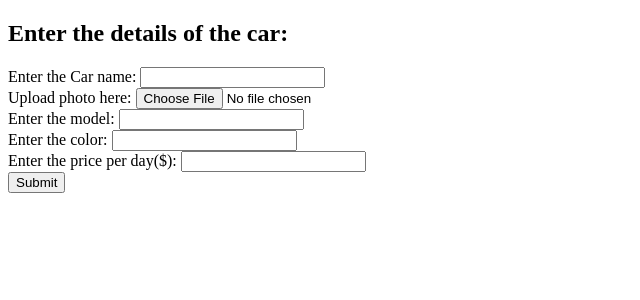
After one commit to adkshishir/car_rental, a PHP site: page /admin/car_register.php in a window 1280 px wide. The commit adds this page. Shown: the top 300 px of the page, without its empty margins (0-640 px from the left). Run offline with PHP 8.4, Linux system fonts and the light colour scheme.

Commit message:
Car Register page banauna start garako

```diff
--- /dev/null
+++ b/admin/car_register.php
@@ -0,0 +1,74 @@
+<!DOCTYPE html>
+<html lang="en">
+
+<head>
+    <meta charset="UTF-8">
+    <meta http-equiv="X-UA-Compatible" content="IE=edge">
+    <meta name="viewport" content="width=device-width, initial-scale=1.0">
+    <title>Car Register</title>
+</head>
+
+<body>
+    <header>
+        <h2>Enter the details of the car:</h2>
+    </header>
+    <main>
+        <section>
+            <form action="#" method="post" enctype="multipart/form-data">
+                <?php
+                if (isset($_POST['submit'])) {
+                    $name = $_POST['name'];
+                    $filename = $_FILES["photo"]['name'];
+                    $size = $_FILES['photo']['size'];
+                    $model = $_POST['model'];
+                    $color = $_POST['color'];
+                    $price = $_POST['price'];
+
+                    $filename = strtolower($filename);
+                    $filename = str_replace(" ", "", $filename);
+                    $filename = explode(".", $filename);    // after using explode $filename will act as array and element will be separated after . is found
+                    $n = count($filename);
+                    $n--;
+                    if (!(($filename[$n] == "jpg") || ($filename[$n] == "png") || ($filename[$n] == "jpeg"))) {
+                        $filemsg = "* File must be of type JPEG OR JPG OR PNG.";
+                    } else {
+                        if ($size <= 20000) {
+                            $filemsg = "* File size must be less than 2MB.";
+                        } else {
+                            $uploadfile = $filename[0] . "_" . time() . "." . $filename[$n];
+                            if (move_uploaded_file($_FILES['photo']['tmp_name'], 'uploads/' . $uploadfile)) {
+                                //sql query goes here.
+                            }
+                        }
+                    }
+                }
+                ?>
+                <div class="name">
+                    <label for="name">Enter the Car name:</label>
+                    <input type="text" name="name" id="name"><br />
+                </div>
+                <div class="photo">
+                    <label for="photo">Upload photo here:</label>
+                    <input type="file" name="photo" id="photo"><br />
+                </div>
+                <div class="model">
+                    <label for="model">Enter the model:</label>
+                    <input type="text" name="model" id="model"><br />
+                </div>
+                <div class="color">
+                    <label for="color">Enter the color:</label>
+                    <input type="text" name="color" id="color"><br />
+                </div>
+                <div class="price">
+                    <label for="price">Enter the price per day($):</label>
+                    <input type="number" step="0.01" name="price" id="price"><br />
+                </div>
+                <div class="submit">
+                    <button type="submit" name="submit">Submit</button>
+                </div>
+            </form>
+        </section>
+    </main>
+</body>
+
+</html>
```
Also changed, not shown: admin/test.html (+39 -0 lines), admin/user_login.php (+8 -5 lines), user_register.php (+60 -0 lines).
